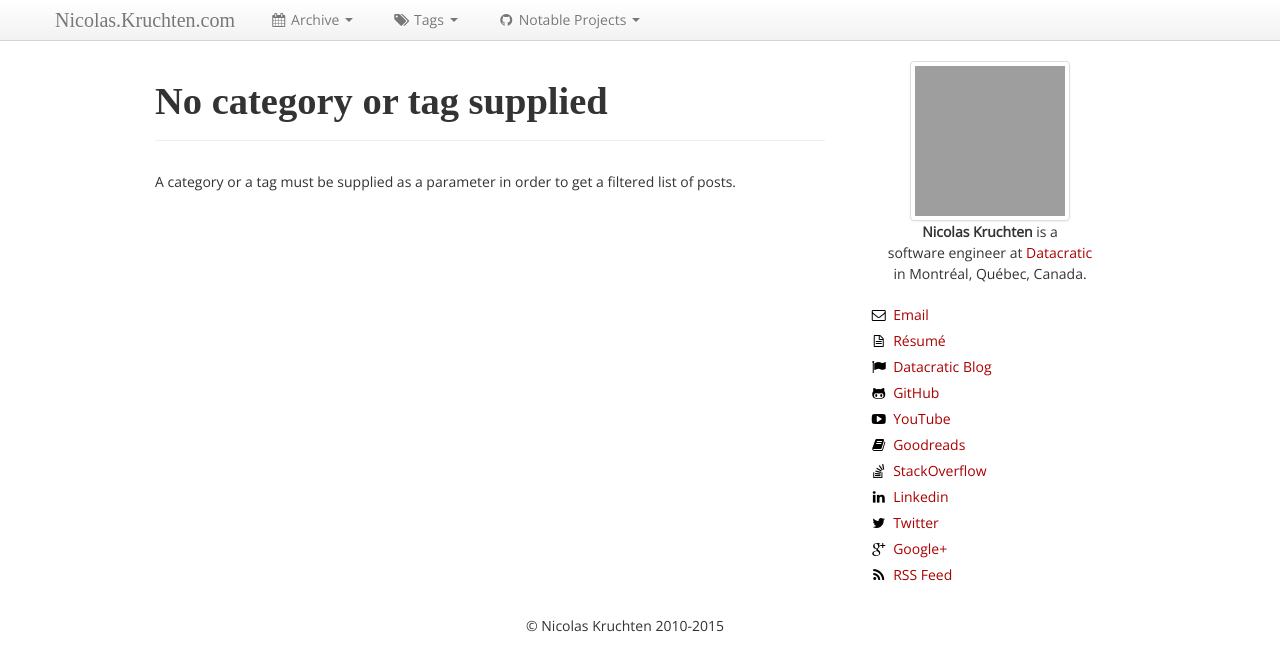
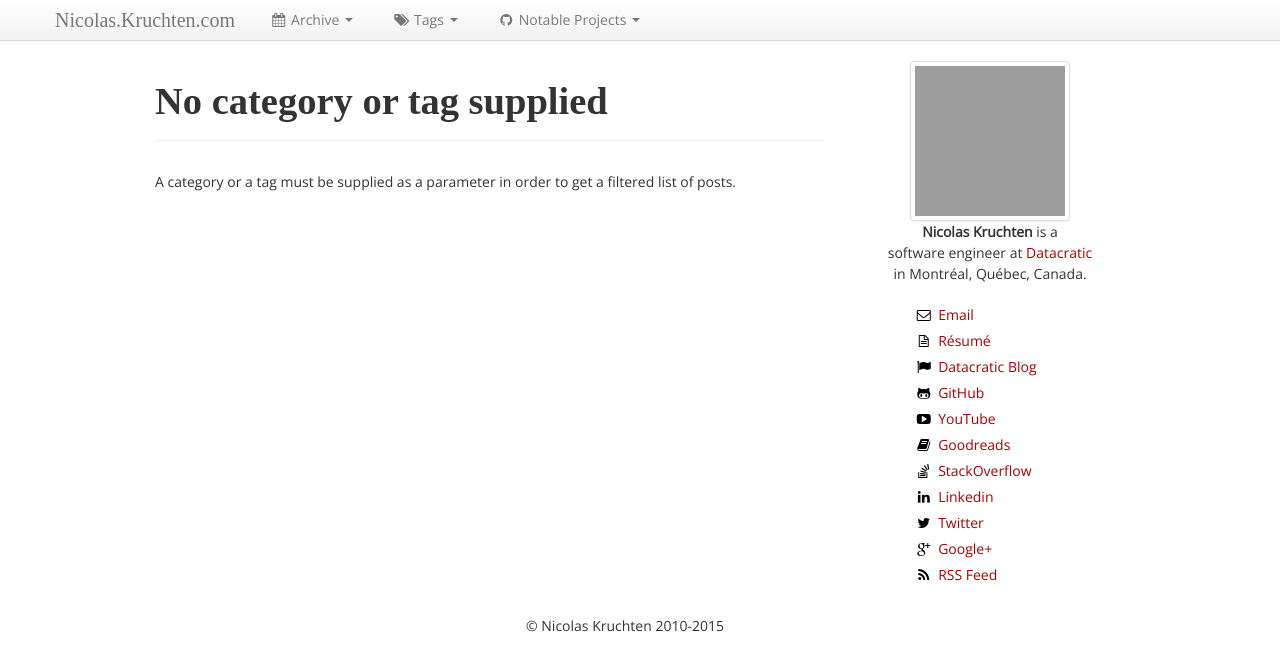
Before and after one commit to nicolaskruchten/nicolaskruchten.github.io, a Jekyll site: the page built from filter.html, in a window 1280 px wide. Shown: the top 671 px of the page. Built offline with Jekyll 4.4.1, drawn with Linux system fonts in a browser that asks for light colours; some web fonts are replaced; grey boxes are pictures that could not be loaded.

Commit message:
fixing minor iphone layout issues

```diff
--- a/_includes/body/sections/navbar/bootstrap-responsive.html
+++ b/_includes/body/sections/navbar/bootstrap-responsive.html
@@ -12,7 +12,6 @@
 					{% include body/sections/navbar/brand.html %}
 					<div class="nav-collapse collapse">
 						{% include body/sections/navbar/dropdowns.html %}
-						{% include body/sections/navbar/pages.html %}
 					</div>
 				</div>
 			</div>
--- a/_includes/body/sections/navbar/bootstrap.html
+++ b/_includes/body/sections/navbar/bootstrap.html
@@ -6,7 +6,6 @@
 				<div class="container">
 					{% include body/sections/navbar/brand.html %}
 					{% include body/sections/navbar/dropdowns.html %}
-					{% include body/sections/navbar/pages.html %}
 				</div>
 			</div>
 		</div>
--- a/_includes/body/sections/navlists/social-links.html
+++ b/_includes/body/sections/navlists/social-links.html
@@ -11,7 +11,7 @@
 
 		{% if section_enabled_social_link %}
 			<div class=" ghpb-well-navlist">
-				<ul class="nav nav-list ghpb-nav-list">
+				<ul class="nav nav-list ghpb-nav-list" style="width: 150px; margin: 0 auto;">
 
 					{% for section_social_link in site.social_links.links %}
 						{% if section_social_link.enabled %}
```
